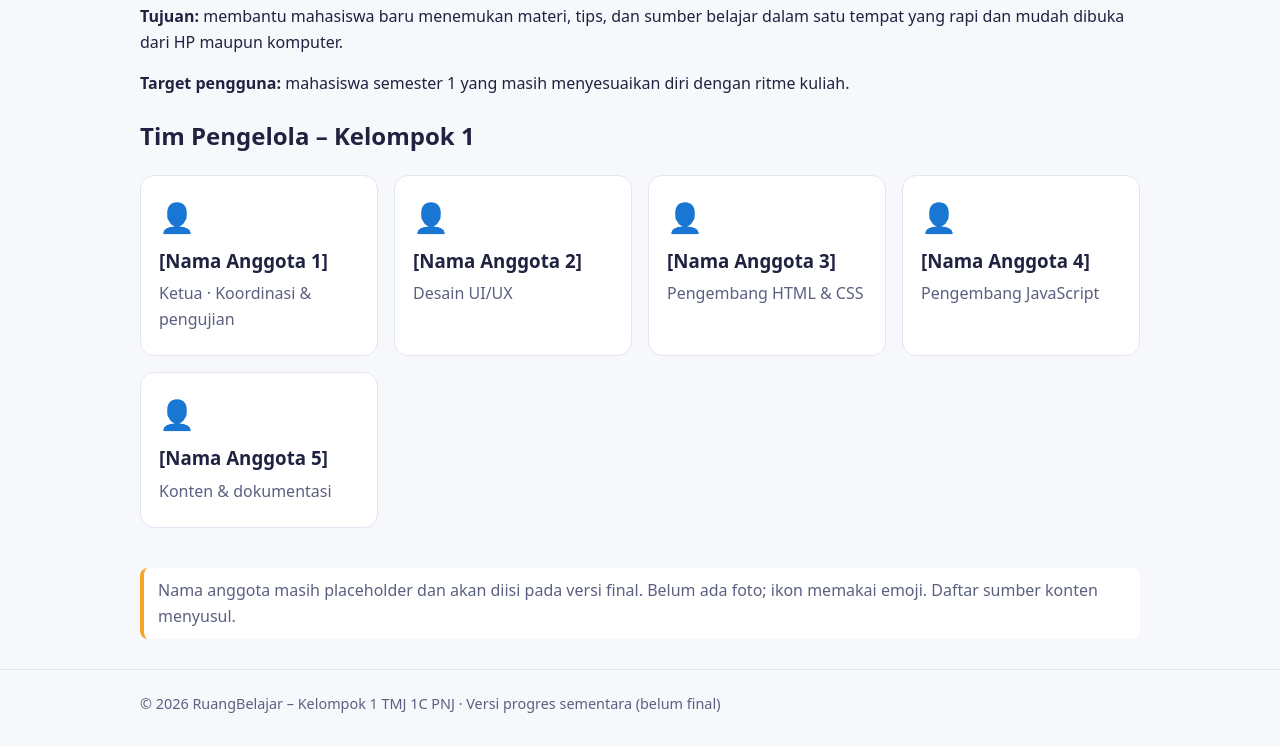
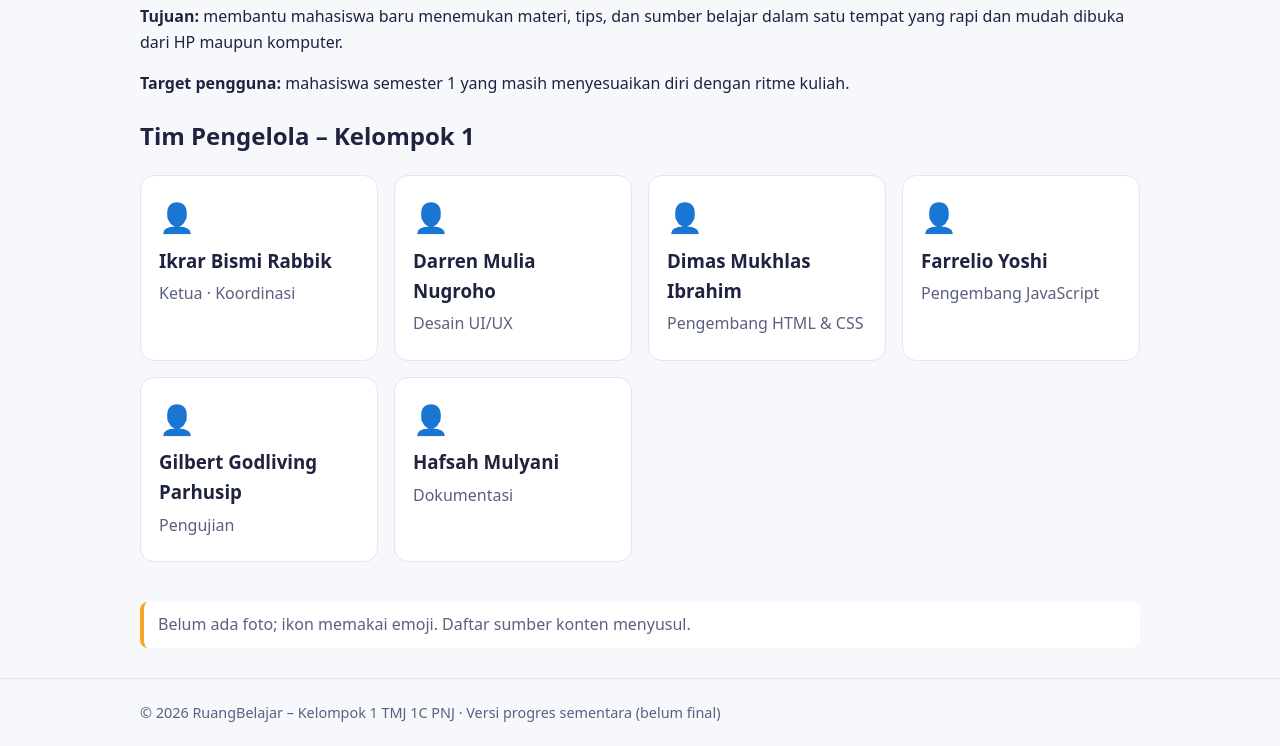
Before and after one commit to ptikkelompok1tik-creator/Ruang-Belajar-TIK, a plain HTML site: page tentang.html in a window 1280 px wide. Shown: the part 151-897 px from the top of the page. Drawn offline with Linux system fonts and the light colour scheme.

Commit message:
Update tentang.html

```diff
--- a/tentang.html
+++ b/tentang.html
@@ -1,5 +1,5 @@
 <!DOCTYPE html><html lang="id"><head><meta charset="utf-8"><meta name="viewport" content="width=device-width,initial-scale=1"><title>Tentang – RuangBelajar</title><link rel="stylesheet" href="style.css"></head><body>
 <header><div class="wrap bar"><a class="logo" href="index.html">📚 RuangBelajar</a><button id="burger" aria-label="Menu">☰</button><nav><a href="index.html">Beranda</a><a href="tentang.html">Tentang</a><a href="materi.html">Materi &amp; Tips</a><a href="kontak.html">Kontak</a></nav></div></header>
-<main class="wrap"><h1>Tentang RuangBelajar</h1><p><b>Tujuan:</b> membantu mahasiswa baru menemukan materi, tips, dan sumber belajar dalam satu tempat yang rapi dan mudah dibuka dari HP maupun komputer.</p><p><b>Target pengguna:</b> mahasiswa semester 1 yang masih menyesuaikan diri dengan ritme kuliah.</p><h2>Tim Pengelola – Kelompok 1</h2><div class="grid"><div class="card"><div class="ic">👤</div><h3>[Nama Anggota 1]</h3><p>Ketua · Koordinasi &amp; pengujian</p></div><div class="card"><div class="ic">👤</div><h3>[Nama Anggota 2]</h3><p>Desain UI/UX</p></div><div class="card"><div class="ic">👤</div><h3>[Nama Anggota 3]</h3><p>Pengembang HTML &amp; CSS</p></div><div class="card"><div class="ic">👤</div><h3>[Nama Anggota 4]</h3><p>Pengembang JavaScript</p></div><div class="card"><div class="ic">👤</div><h3>[Nama Anggota 5]</h3><p>Konten &amp; dokumentasi</p></div></div><p class="note">Nama anggota masih placeholder dan akan diisi pada versi final. Belum ada foto; ikon memakai emoji. Daftar sumber konten menyusul.</p></main>
+<main class="wrap"><h1>Tentang RuangBelajar</h1><p><b>Tujuan:</b> membantu mahasiswa baru menemukan materi, tips, dan sumber belajar dalam satu tempat yang rapi dan mudah dibuka dari HP maupun komputer.</p><p><b>Target pengguna:</b> mahasiswa semester 1 yang masih menyesuaikan diri dengan ritme kuliah.</p><h2>Tim Pengelola – Kelompok 1</h2><div class="grid"><div class="card"><div class="ic">👤</div><h3>Ikrar Bismi Rabbik</h3><p>Ketua · Koordinasi</p></div><div class="card"><div class="ic">👤</div><h3>Darren Mulia Nugroho</h3><p>Desain UI/UX</p></div><div class="card"><div class="ic">👤</div><h3>Dimas Mukhlas Ibrahim</h3><p>Pengembang HTML &amp; CSS</p></div><div class="card"><div class="ic">👤</div><h3>Farrelio Yoshi</h3><p>Pengembang JavaScript</p></div><div class="card"><div class="ic">👤</div><h3>Gilbert Godliving Parhusip</h3><p>Pengujian</p></div><div class="card"><div class="ic">👤</div><h3>Hafsah Mulyani</h3><p>Dokumentasi</p></div></div><p class="note">Belum ada foto; ikon memakai emoji. Daftar sumber konten menyusul.</p></main>
 <footer><div class="wrap">© 2026 RuangBelajar – Kelompok 1 TMJ 1C PNJ · Versi progres sementara (belum final)</div></footer>
 <script src="script.js"></script></body></html>
```
